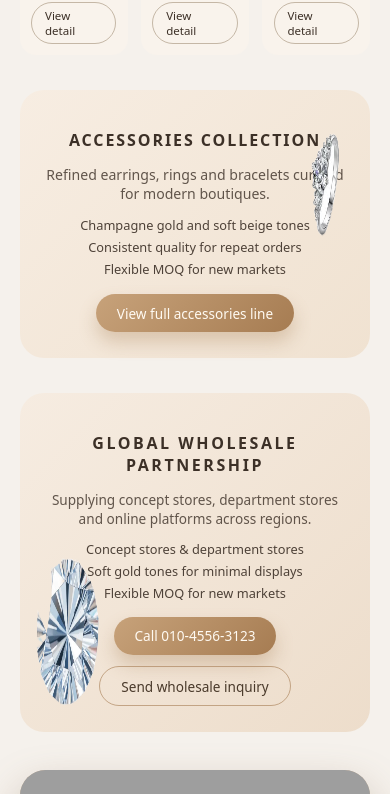
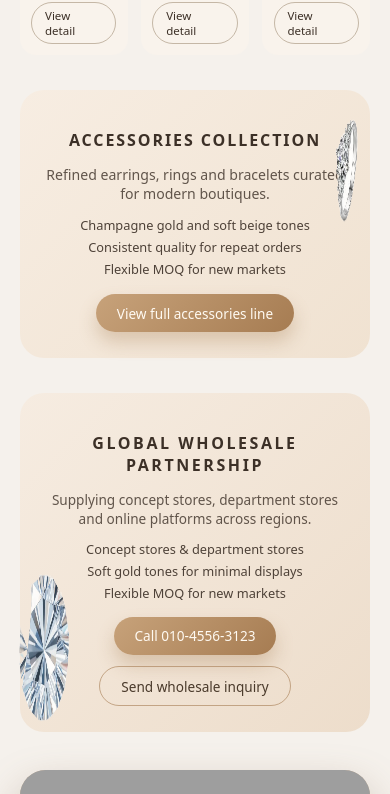
Before and after one commit to kobumjun/yourjour, a Next.js app: page / in a window 390 px wide. Shown: the part 726-1520 px from the top of the page. Built offline with nearby package versions, Linux system fonts and the light colour scheme; no server answers; the database is empty; grey boxes are pictures that could not be loaded.

Commit message:
fix mobile home layout and decor

```diff
--- a/app/globals.css
+++ b/app/globals.css
@@ -403,15 +403,15 @@ a {
 
 .accessories-deco {
   position: absolute;
-  width: 70px;
+  width: 56px;
   pointer-events: none;
   z-index: 1;
+  opacity: 0.9;
 }
 
 .accessories-deco-left {
-  right: 8px;
-  top: 8px;
-  transform: none;
+  right: -6px;
+  top: -6px;
 }
 
 .accessories-inner {
@@ -459,14 +459,15 @@ a {
 
 .wholesale-deco {
   position: absolute;
-  width: 75px;
+  width: 60px;
   pointer-events: none;
   z-index: 1;
+  opacity: 0.9;
 }
 
 .wholesale-deco-right {
-  left: 10px;
-  bottom: 10px;
+  left: -6px;
+  bottom: -6px;
 }
 
 .wholesale-inner-alt {
```
